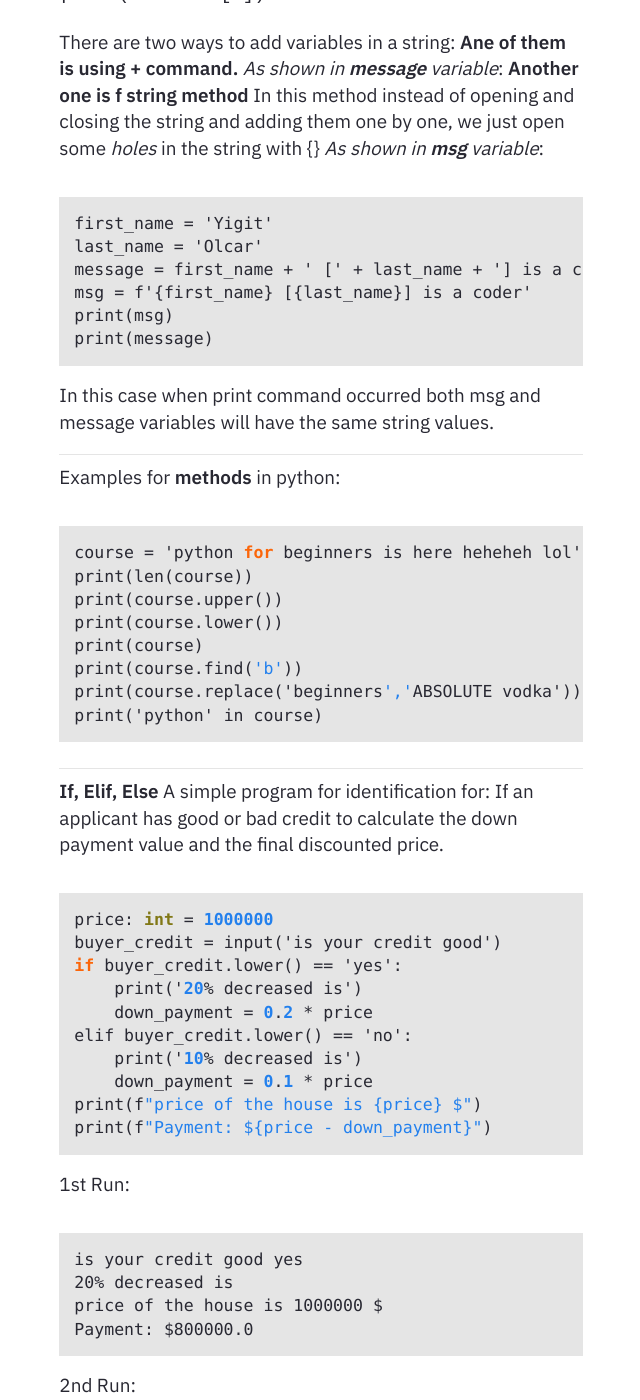
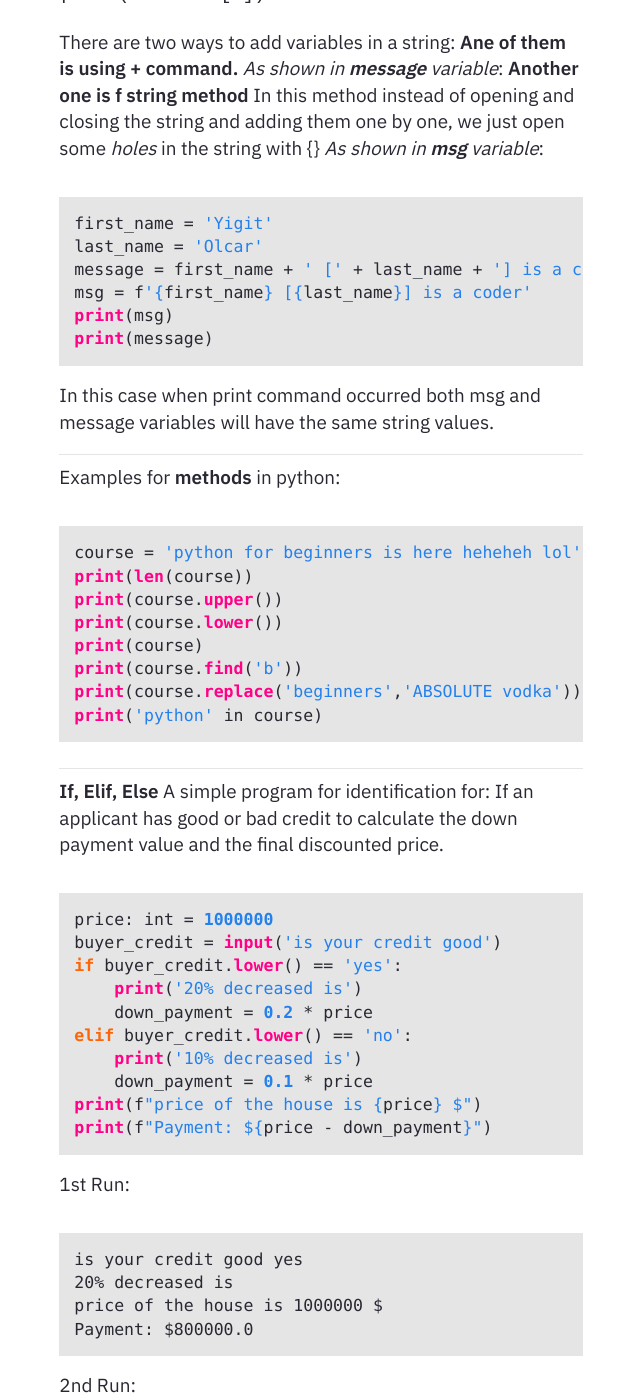
Before and after one commit to RedStoutheart/redstoutheart.github.io, a Jekyll site: the page built from _notes/Public/My Python Adventure.md, in a window 1280 px wide and 1400 px high, scrolled down 1864 px. Shown: the whole window, without its empty margins (319-959 px from the left). Built offline with Jekyll 4.4.1, drawn with Linux system fonts in a browser that asks for light colours; some of the changed text lies outside the part shown.

Commit message:
color fix

````diff
--- a/_notes/Public/My Python Adventure.md
+++ b/_notes/Public/My Python Adventure.md
@@ -17,7 +17,7 @@ Is the simplest form of function in **Python** it is used for writing the string
 In addition to functions there are some other term as well: **Variables**
 We use variables to temporarily store data in computer’s memory.
 
-```c
+```python
 price = 31
 
 rating = 6.9
@@ -40,7 +40,7 @@ is_published = True
 
 *********
 Simple Weight Converter (kg to lbs):
-```c
+```python
 weight_lbs = int(input('What is your weight in terms of kg: '))
 weight_kg: float = weight_lbs * 2.2
 print('Weight in lb: ')
@@ -61,7 +61,7 @@ There are two ways to add variables in a string:
 In this method instead of opening and closing the string and adding them one by one, we just open some *holes* in the string with {}
 *As shown in* ***msg*** *variable*:
 
-```c
+```python
 first_name = 'Yigit'
 last_name = 'Olcar'
 message = first_name + ' [' + last_name + '] is a coder'
@@ -76,7 +76,7 @@ In this case when print command occurred both msg and message variables will hav
 
 Examples for **methods** in python:
 
-```c
+```python
 course = 'python for beginners is here heheheh lol'
 print(len(course))
 print(course.upper())
@@ -93,7 +93,7 @@ print('python' in course)
 A simple program for identification for:
 If an applicant has good or bad credit to calculate the down payment value and the final discounted price.
 
-```c
+```python
 price: int = 1000000
 buyer_credit = input('is your credit good')
 if buyer_credit.lower() == 'yes':
@@ -126,7 +126,7 @@ Logical Contitions:
 
 - Or/ at least one true
 
-```c
+```python
 has_high_income = False
 has_good_credit = True
 
@@ -154,7 +154,7 @@ Eligible for loan
 
 - Not/ inverses boolean values
 
-```c
+```python
 has_criminal_record = True
 has_good_credit = False
 
@@ -171,7 +171,7 @@ Eligible for loan
 Comparison Conditions:
 Used for making a boolean value at the end
 
-```c
+```python
 <   --->  smaller than
 <=  --->  smaller than or equal to
 >   --->  greter than
@@ -180,7 +180,7 @@ Used for making a boolean value at the end
 
 Note len() gives the number of characters in a strings
 
-```c
+```python
 name = input("Write a name: ")
 if len(name) <= 3:
     print('name must be at lest 3 characters long')
@@ -211,7 +211,7 @@ name can be a maximum of 50 characters
 **While loops**
 While loops are used for looping the code until a condition is reached:
 As shown below variable `i` is equal to 1 at  first and a while loop is introduced which increases `i` one at a time until it reaches the final value of 5 and prints done at the end to show "loop is finished and is terminated" to the user.
-```c
+```python
 i = 1
 while i <= 5:
     print(i)
@@ -242,7 +242,7 @@ done
 **********
 
 For Loops
-```c
+```python
 for i in 'Pyhton':
     print(i)
 ```
@@ -254,7 +254,7 @@ For loops = execute a block of code a fixed number of times .
 You can iterate over a range, string, sequence, list etc.
 
 Shopping List Summation:
-```c
+```python
 prices = [10, 20, 30]
 total = 0
 for price in prices:
@@ -268,7 +268,7 @@ Total:60
 
 *********
 
-```c
+```python
 sayilar = [20, 30, 60]
 sum = 0
 for sayi in sayilar:
@@ -278,7 +278,7 @@ for sayi in sayilar:
 ```
 
 
-```c
+```python
 numbers = [1, 4, 9, 5, 8]
 max = numbers[0]
 for number in numbers:
@@ -287,7 +287,7 @@ for number in numbers:
 print(max)
 ```
 
-```c
+```python
 numbers = [3, 5, 8, 0, 79, 9, 4, 1, 7]
 max = numbers[0]
 for i in numbers:
@@ -300,13 +300,13 @@ print(max)
 
 **Nested looops**
 Loops that are inside one another
-```c
+```python
 for x in range(4):
     for y in range(3):
         print(f"({x}, {y})")
 ```
 
-```c
+```python
 numbers = [2, 2, 2, 2, 5]
 for x_count in numbers:
     output = ''
@@ -318,7 +318,7 @@ for x_count in numbers:
 
 ********
 2D Lists
-```c
+```python
 matrix = [
     [1, 2, 3],
     [4, 5, 6],
@@ -344,7 +344,7 @@ Run:
 
 ****************
 
-```c
+```python
 numbers.append(6)       # adds 6 to the end
 
 numbers.insert(0, 6)    # adds 6 at index position of 0
@@ -366,7 +366,7 @@ numbers.copy()          # returns a copy of the list
 
 *********
 
-```c
+```python
 numbers = [1, 4, 9, 5, 8]
 print(50 in numbers)
 ```
@@ -378,7 +378,7 @@ False
 **********
 
 
-```c
+```python
 numbers = [1, 1, 2, 3, 4, 4, 5, 6, 6, 7, 7]
 unique = []
 for number in numbers:
@@ -387,7 +387,7 @@ for number in numbers:
 print(unique)
 ```
 Or
-```c
+```python
 numbers = [1, 1, 2, 3, 4, 4, 5, 6, 6, 7, 7]
 numbers2 = numbers.copy()
 
@@ -398,7 +398,7 @@ for number in numbers2:
 print(numbers)
 ```
 Or
-```c
+```python
 numbers = [1, 1, 2, 3, 4, 4, 5, 6, 6, 7, 7]
 numbers2 = numbers.copy()
 
@@ -413,7 +413,7 @@ print(numbers)
 ```c
 Tuples
 
-They are like read-only lists. We use them to store a list of items. But once we
+They are like read only lists. We use them to store a list of items. But once we
 
 define a tuple, we cannot add or remove items or change the existing items.
 
@@ -434,7 +434,7 @@ x, y, z = coordinates
 *********
 
 Emoji Converter
-```c
+```python
 message = input(">")
 words = message.split(' ')
 emojis = {
@@ -450,7 +450,7 @@ for word in words:
 **********
 
 Functions
-```c
+```python
 def greet_user(first_name, last_name):
     print(f'Hi there {first_name} {last_name}!')
     print('Welcome aboard')
@@ -463,7 +463,7 @@ print("Finish")
 
 
 Emoji Converter with making it a function to make that code reusable
-```c
+```python
 def emoji_converter(message):
     words = message.split(' ')
     emojis = {
@@ -485,7 +485,7 @@ Managing errors
 
 We use try and except in order to manage errors.
 We don't want our code to crash, so we make some exceptions for it not to crash.
-```c
+```python
 try:
     age = int(input('Age: '))
     print(age)
@@ -493,7 +493,7 @@ except ValueError:
     print('Invalid Value!!!')
 ```
 
-```c
+```python
 try:
     age = int(input('Age: '))
     income = 20000
@@ -512,7 +512,7 @@ except ZeroDivisionError:
 I talked about different types such as integers or boolean values floats etc.
 Class is how we define different types. For example a point in a two dimensional plane  is neither a boolean nor integer its just a point. Or same thing can be applied to a shopping cart a shopping cart is a shopping cart.
 With using **Classes** we can define what a point is. We use classes to define new types basically.
-```c
+```python
 class Point:
     def move(self):
         print('move')
````
